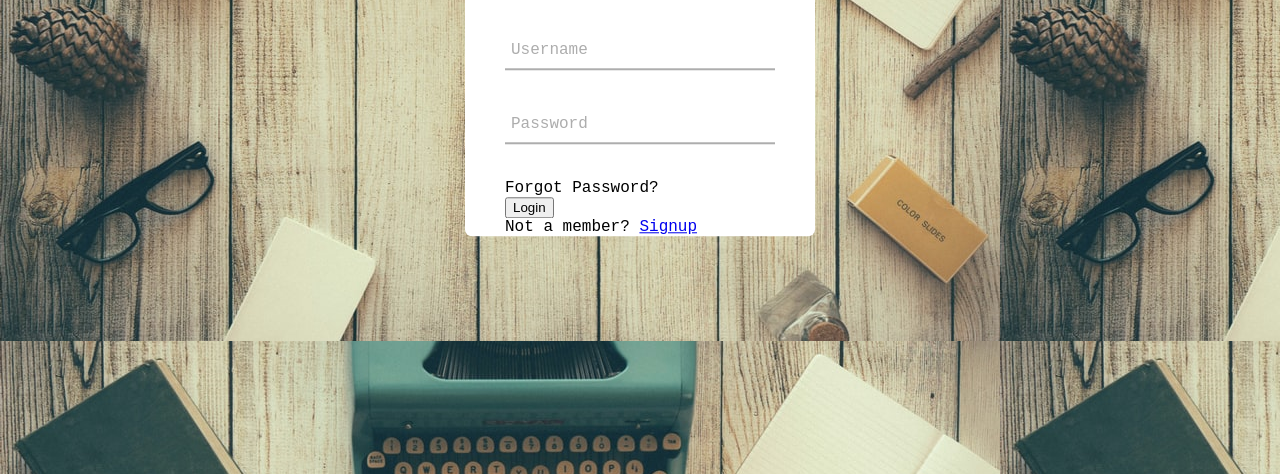
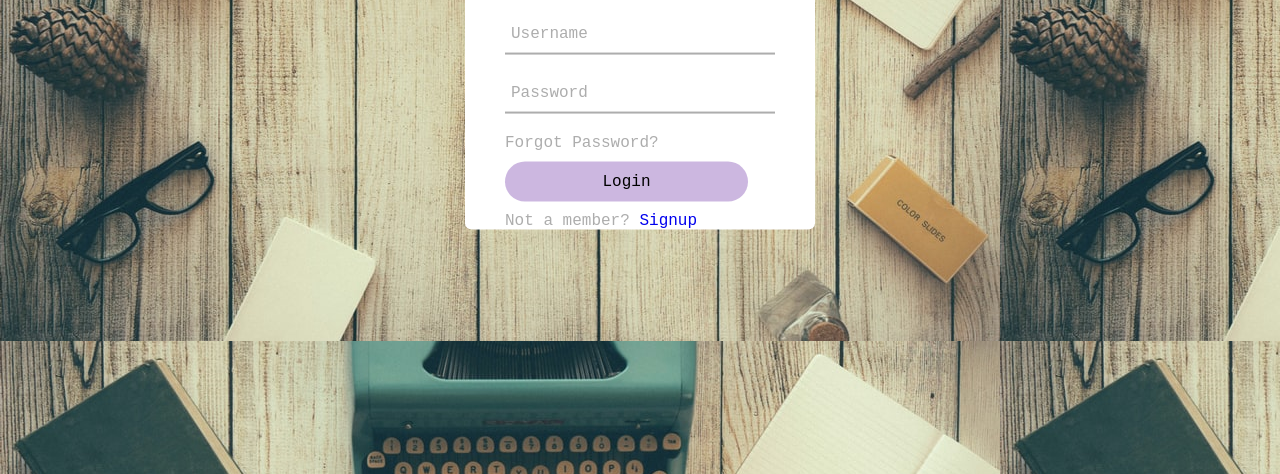
Before and after one commit to Winfredo/Login-Page, a plain HTML site: page index.html in a window 1280 px wide. Shown: the part 326-800 px from the top of the page. Drawn offline with Linux system fonts and the light colour scheme.

Commit message:
Made some touches

```diff
--- a/style.css
+++ b/style.css
@@ -1,3 +1,5 @@
+
+
 body{
     margin: 0;
     padding: 0;
@@ -21,7 +23,7 @@ body{
 }
 .container h1{
     text-align: center;
-    padding-bottom: 20px;
+    padding-bottom: 10px;
     border-bottom: 1px solid silver;
     cursor: pointer;
     font-weight: 500;
@@ -42,7 +44,7 @@ body{
  .textarea{
     position: relative;
     border-bottom: 2px solid #adadad;
-    margin: 35px 0;
+    margin-bottom: 20px ;
 }
 
 .textarea input{
@@ -87,3 +89,45 @@ body{
 .textarea input:valid ~ span::before{
     width: 100%;
 }
+
+.passcode{
+    color: #adadad;
+    padding-bottom: 10px;
+
+}
+.passcode:hover{
+    text-decoration: underline;
+}
+
+.login-button{
+    width: 90%;
+    height: 40px;
+    margin-bottom: 10px;
+    color: black;
+    background-color: rgba(195, 170, 219, 0.849);
+    border-radius: 20px;
+    cursor: pointer;
+    border: none;
+    outline: none;
+   font-size: 16px;
+   font-weight: 400;
+   font-style: normal;
+   font-family: 'Courier New', Courier, monospace;
+   justify-content: center;
+   text-align: center;
+}
+
+.login-button:hover{
+   background-color: rgba(158, 36, 219, 0.849);
+    transition: 0.5s;
+}
+
+.ending{
+    color: #adadad;
+
+
+}
+
+.ending a{
+    text-decoration: none;
+}
```
